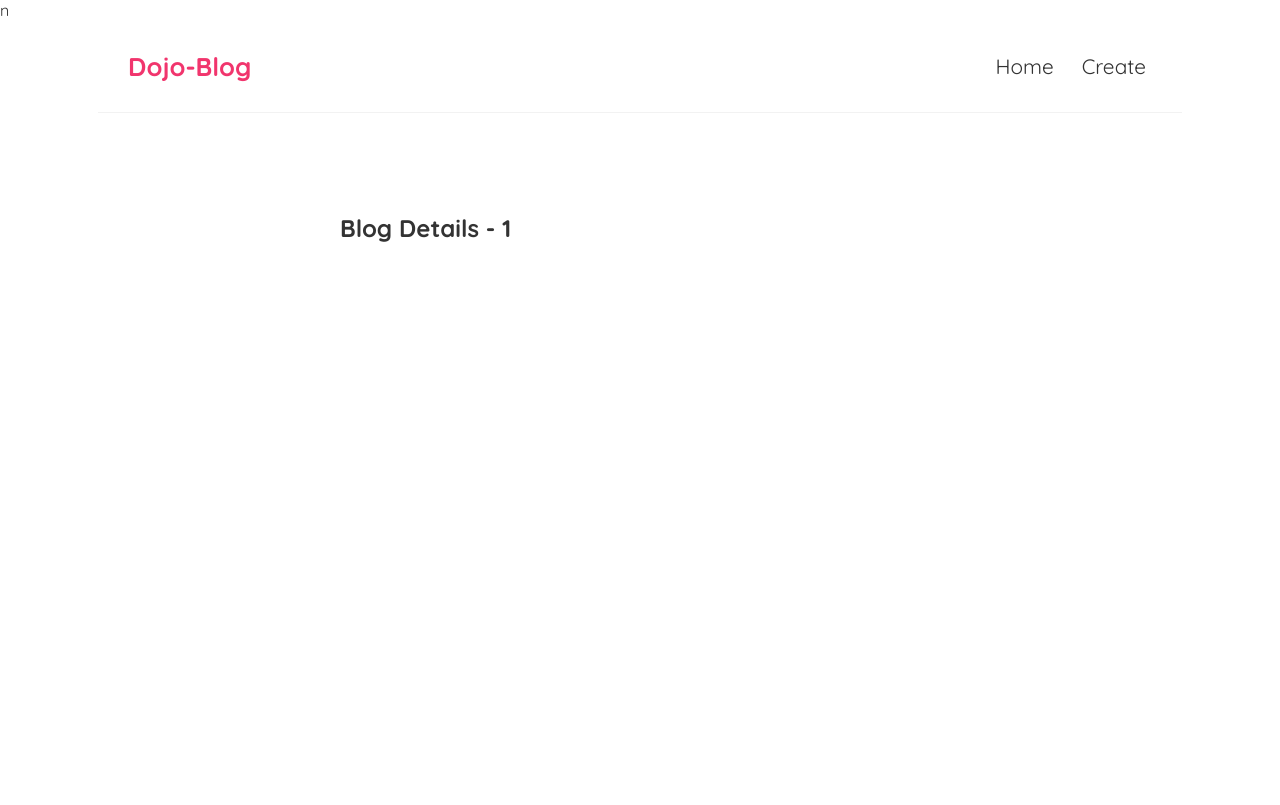
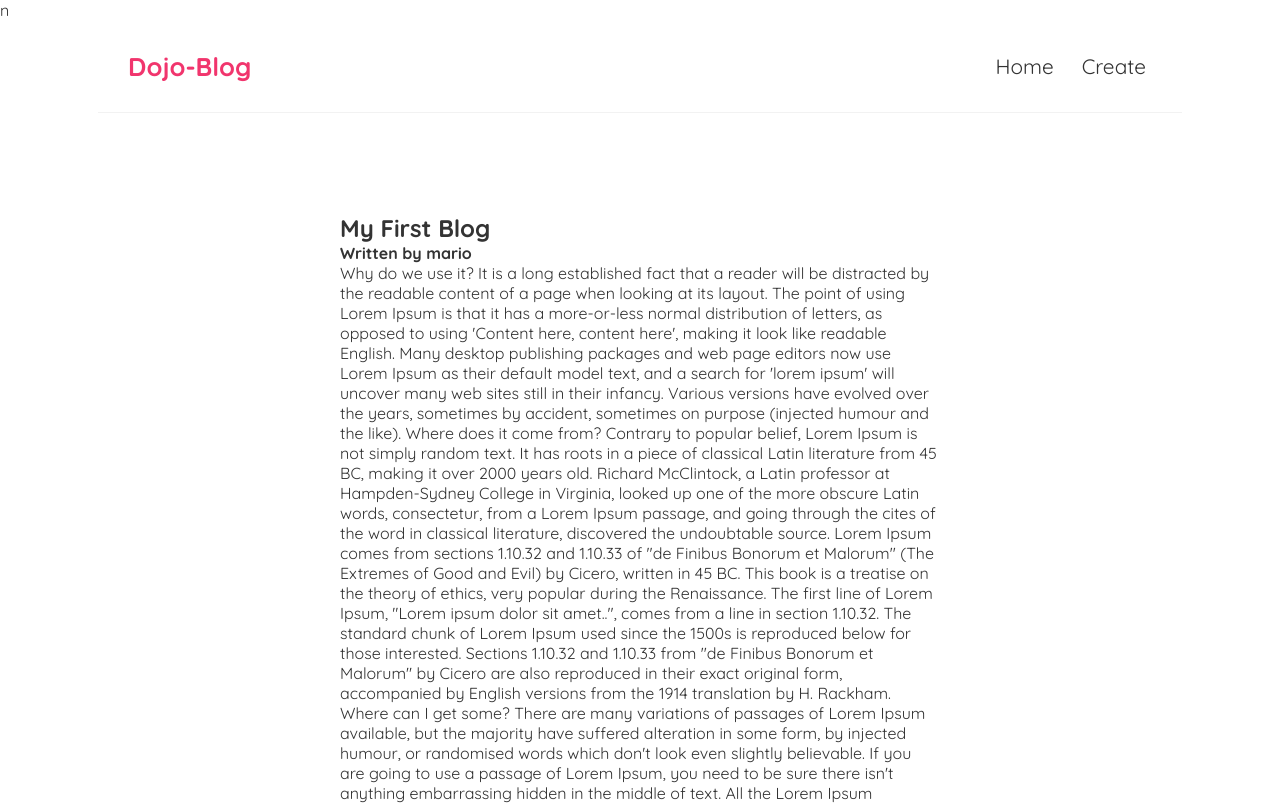
Before and after one commit to Kanwarbir02/dojo-bloG, a React (Create React App) app: page /blogs/1 in a window 1280 px wide. Shown: the top 805 px of the page. Built offline with nearby package versions, Linux system fonts and the light colour scheme; data requests are answered from the project's data file.

Commit message:
Reuse useFetch hook for singular blog post

```diff
--- a/src/BlogDetails.js
+++ b/src/BlogDetails.js
@@ -1,11 +1,21 @@
 import { useParams } from "react-router-dom";
-
+import useFetch from "./useFetch";
 const BlogDetails = () => {
 
     const {id} = useParams();
 
+    const {data: blog, isPending, error} = useFetch('http://localhost:8000/blogs/' + id);
+
     return (
-        <h2>Blog Details - {id}</h2>
+        <div>
+            {isPending && <p>Loading...</p>}
+            {error && <p>{error}</p>}
+            {blog && <div>
+                <h2>{blog.title}</h2>
+                <h4>Written by {blog.author}</h4>
+                <p>{blog.body}</p>
+            </div>}
+        </div>
      );
 }
 
```
